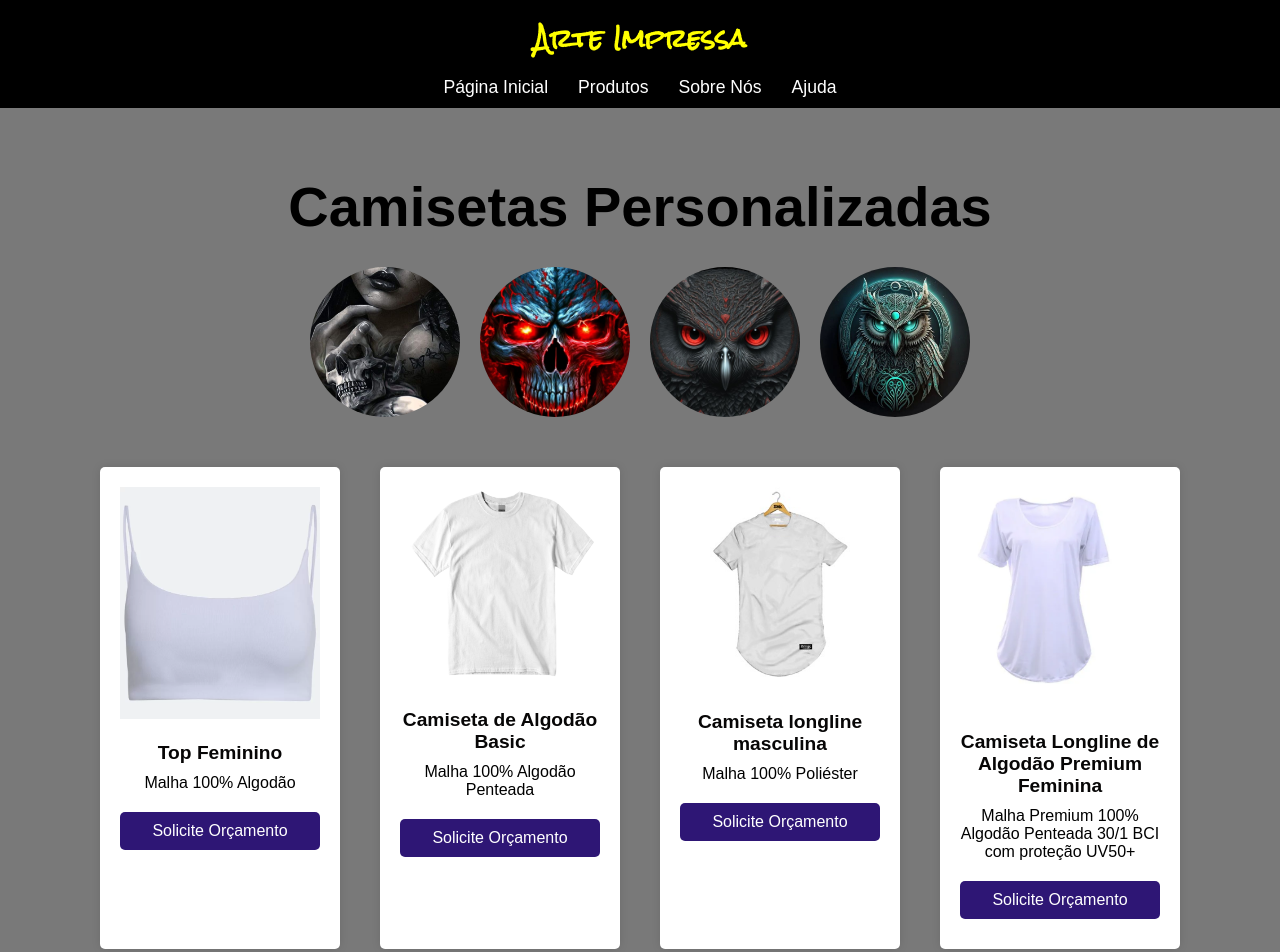
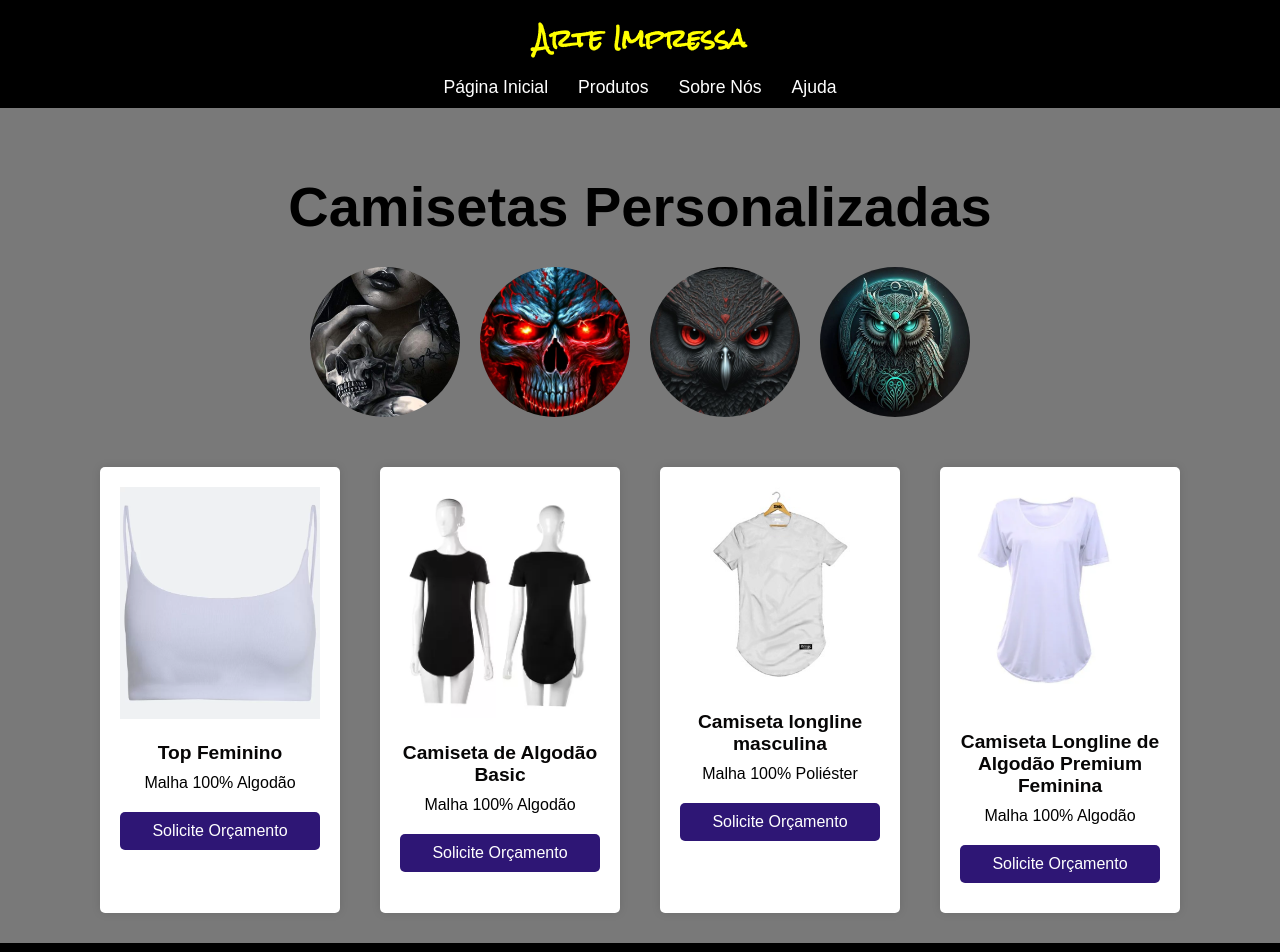
Before and after one commit to brunavillanova/estampasArteImpressa, a React (Create React App) app: page / in a window 1280 px wide. Shown: the top 952 px of the page. Built offline with nearby package versions, Linux system fonts and the light colour scheme.

Commit message:
alterando

```diff
--- a/src/components/ProductGrid.js
+++ b/src/components/ProductGrid.js
@@ -15,8 +15,8 @@ const products = [
   {
     id: 2,
     name: 'Camiseta de Algodão Basic',
-    description: 'Malha 100% Algodão Penteada',
-    image: '/img/camiseta preta.png',
+    description: 'Malha 100% Algodão ',
+    image: '/img/longlinepretafeminina.webp',
     whatsappMessage: 'Olá, gostaria de solicitar um orçamento para a Camiseta de Algodão Basic.',
     sizes: ['P', 'M', 'G', 'GG', 'X1', 'X2', 'X3']
   },
@@ -30,7 +30,7 @@ const products = [
   {
     id:4,
     name: 'Camiseta Longline de Algodão Premium Feminina',
-    description: 'Malha Premium 100% Algodão Penteada 30/1 BCI com proteção UV50+',
+    description: 'Malha 100% Algodão',
     image: '/img/longlinefeminina.png',
     sizes: ['P', 'M', 'G', 'GG', 'X1', 'X2', 'X3'],
     whatsappMessage: 'Olá, gostaria de solicitar um orçamento para a Camiseta Longline de Algodão Premium Feminina.'
```
